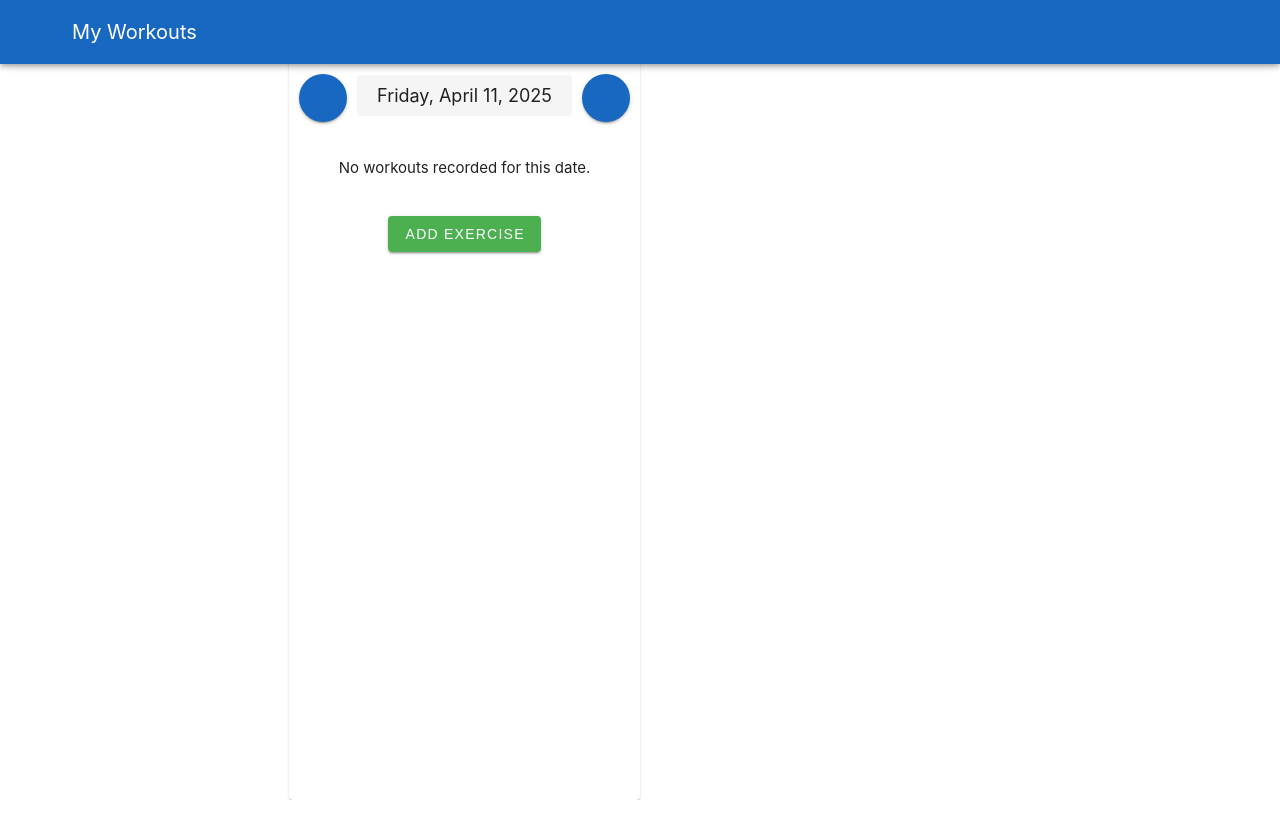
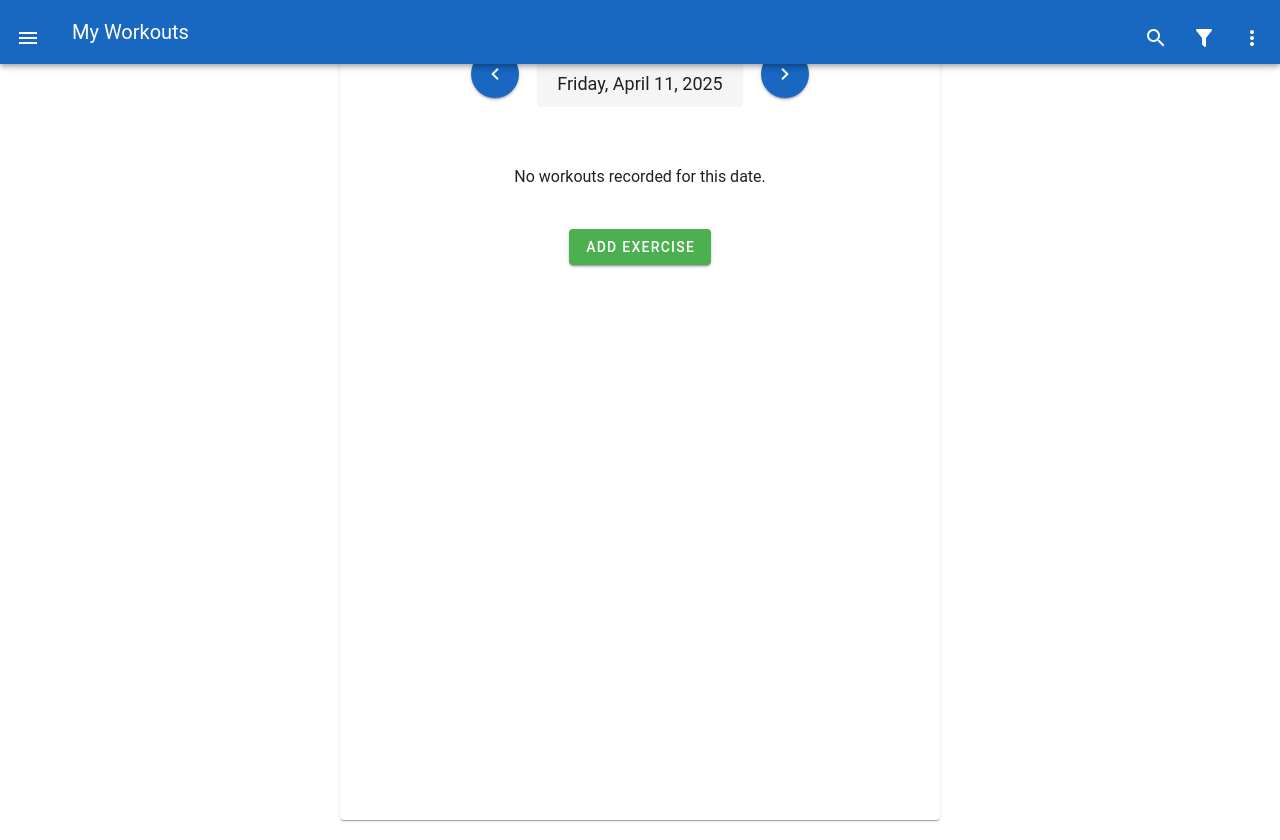
Before and after one commit to phenrichsbowe/fitnessApp, a Vue app: page / in a window 1280 px wide. Before the commit the page ends 800 px from the top, so only its background shows below. Built offline with nearby package versions, Linux system fonts and the light colour scheme.

Commit message:
fix(main.js): import vuetify styles and mdi fonts to fix icons and styles not applying correctly

```diff
--- a/src/main.js
+++ b/src/main.js
@@ -1,15 +1,25 @@
-import './assets/main.css'
+import { createApp } from 'vue'
 
-import { createApp } from 'vue'
 import { createVuetify } from 'vuetify'
 import * as components from 'vuetify/components'
 import * as directives from 'vuetify/directives'
+import * as styles from 'vuetify/styles'
+import { aliases, mdi } from 'vuetify/iconsets/mdi'
+import '@mdi/font/css/materialdesignicons.css'
 
 import App from './App.vue'
 
 const vuetify = createVuetify({
   components,
-  directives
+  directives,
+  styles,
+  icons: {
+    defaultSet: 'mdi',
+    aliases,
+    sets: {
+      mdi,
+    },
+  },
 })
 
 createApp(App).use(vuetify).mount('#app')
```
